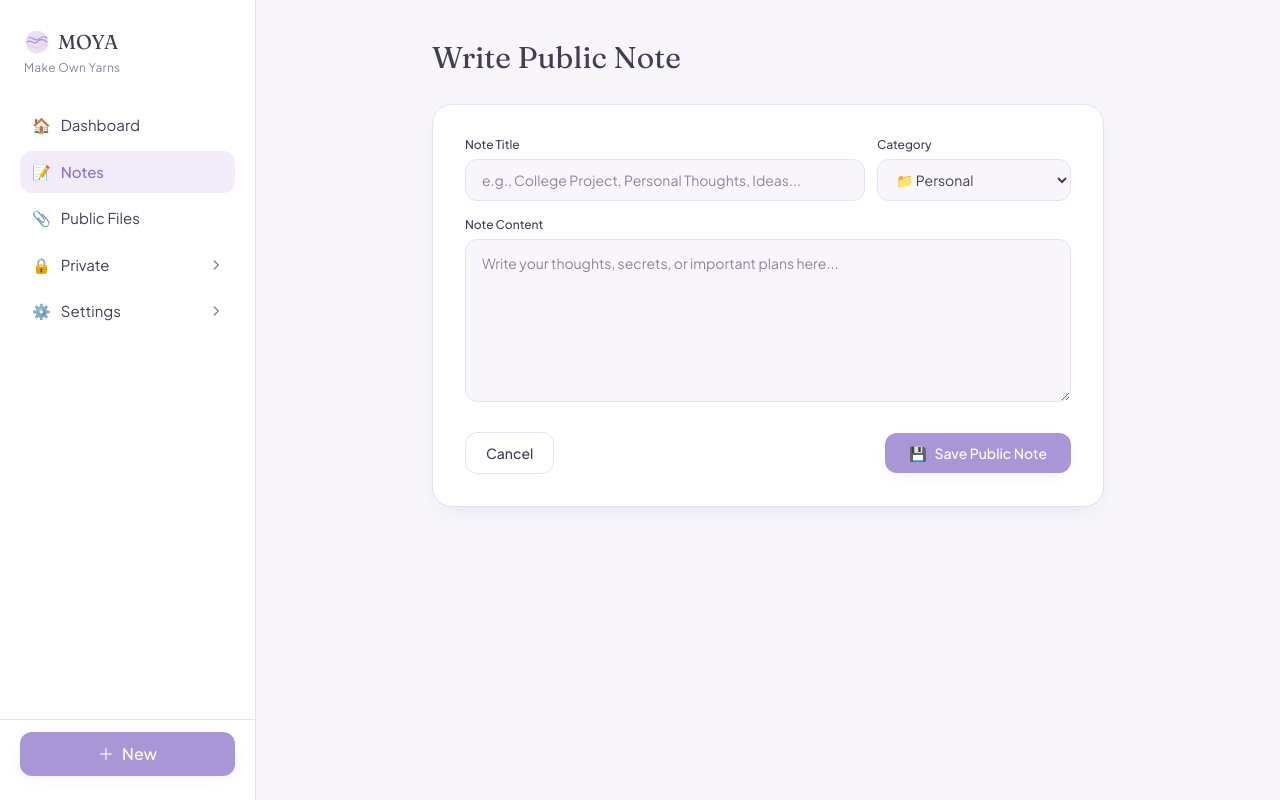
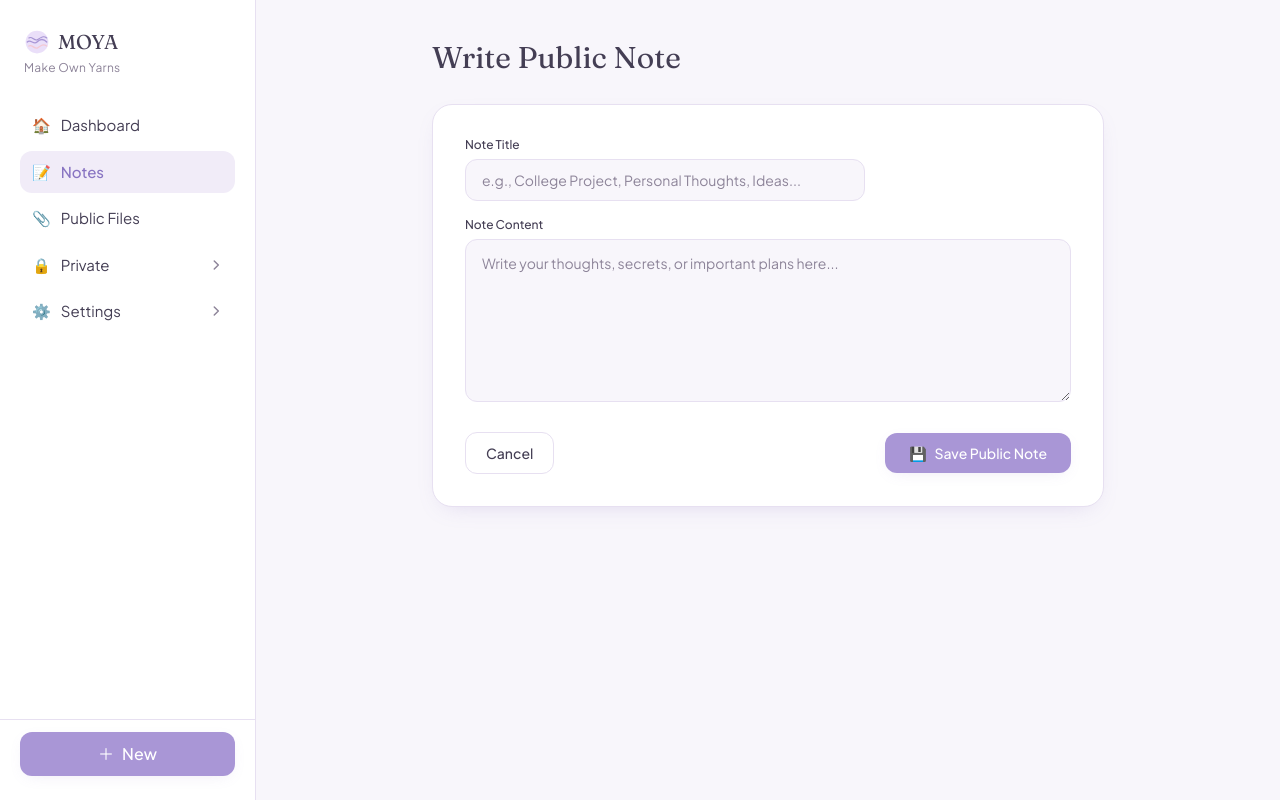
Before and after one commit to sabiaaari/enkripsi_kel10, a Next.js app: page /notes/new in a window 1280 px wide. Built offline with nearby package versions, Linux system fonts and the light colour scheme.

Commit message:
perbaikan antarmuka

```diff
--- a/app/notes/new/page.tsx
+++ b/app/notes/new/page.tsx
@@ -226,22 +226,6 @@ function NewNoteContent() {
                   required
                 />
               </div>
-              <div>
-                <label className="block text-xs font-medium text-moya-text mb-1.5">
-                  Category
-                </label>
-                <select
-                  value={category}
-                  onChange={(e) => setCategory(e.target.value)}
-                  className="w-full px-3.5 py-2.5 bg-moya-bg border border-moya-border rounded-xl text-sm text-moya-text focus-ring"
-                >
-                  {CATEGORIES.map((c) => (
-                    <option key={c.id} value={c.id}>
-                      📁 {c.name}
-                    </option>
-                  ))}
-                </select>
-              </div>
             </div>
           )}
 
```
